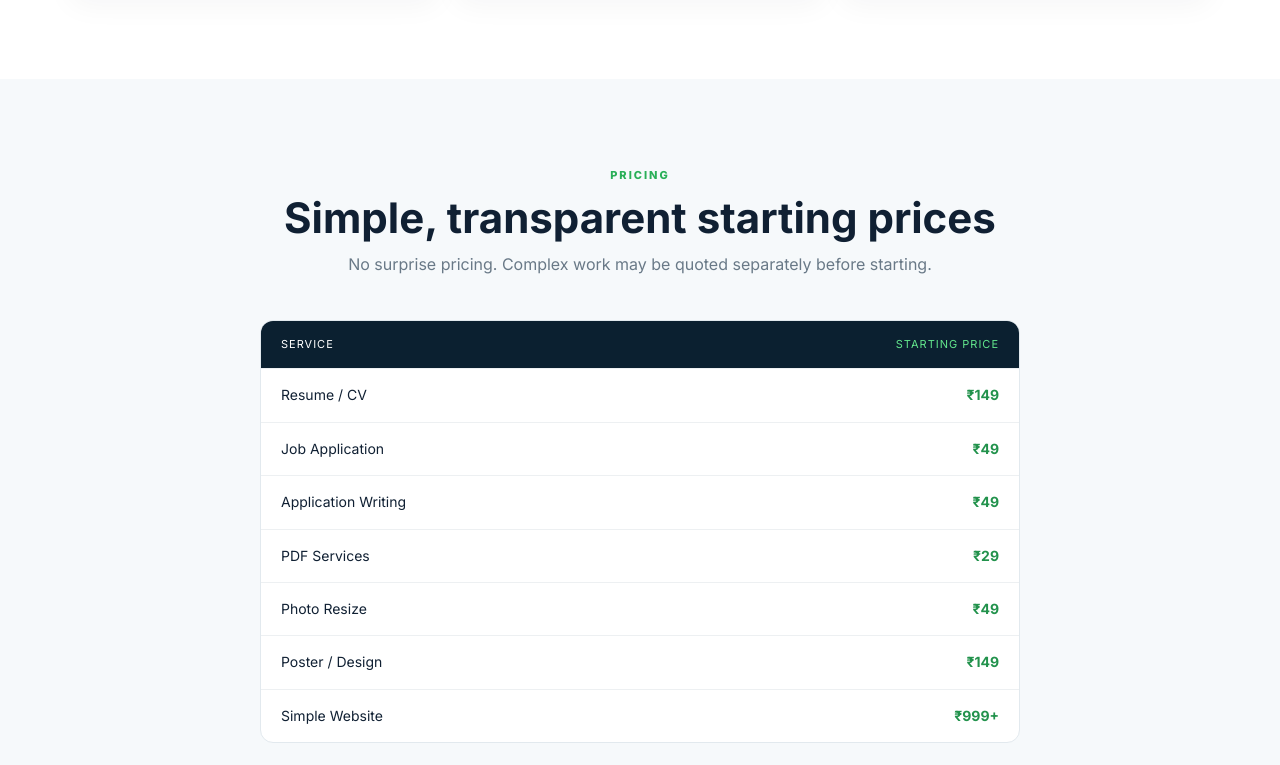
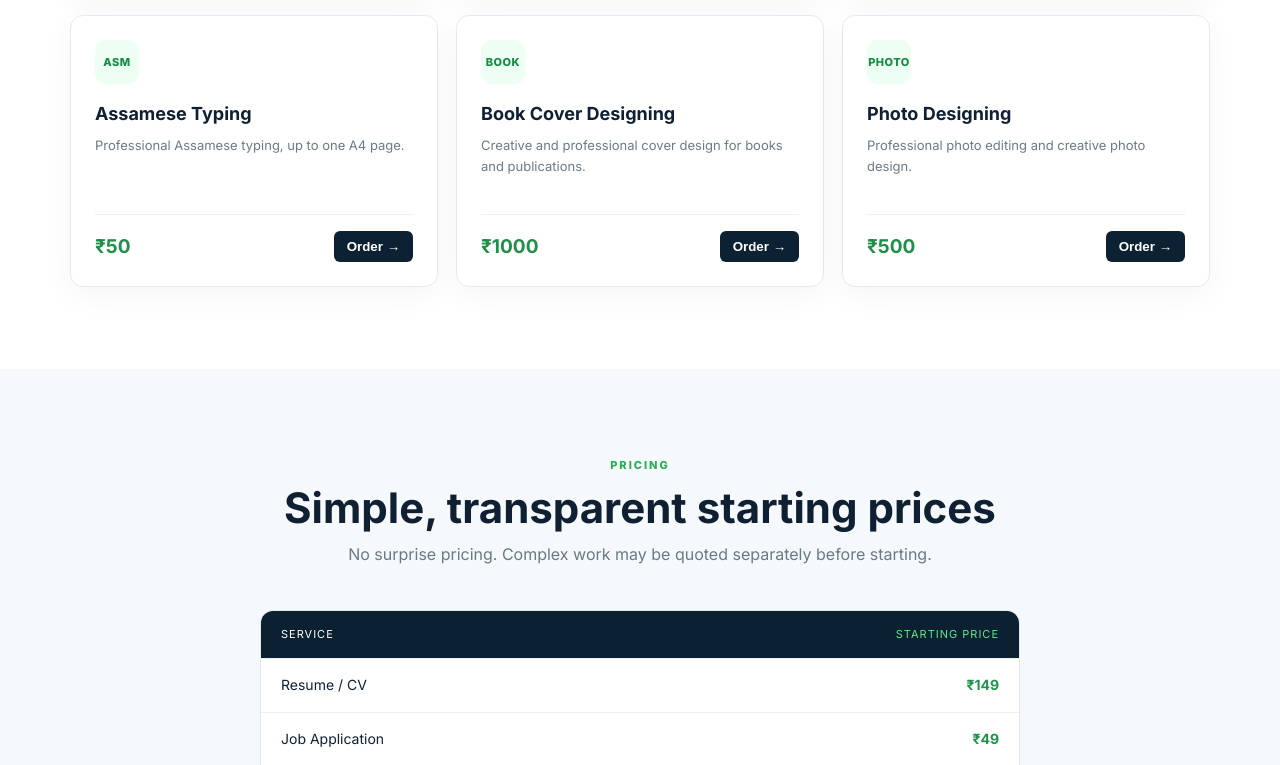
Before and after one commit to nituldeka2026-debug/Assam-Digital-Assist, a plain HTML site: page index.html in a window 1280 px wide. Shown: the part 1855-2620 px from the top of the page. Drawn offline with Linux system fonts and the light colour scheme.

Commit message:
Add files via upload

```diff
--- a/index.html
+++ b/index.html
@@ -61,6 +61,9 @@
 <article class="service"><div class="service-icon">ART</div><h3>Poster / Design</h3><p>Posters, banners and simple promotional designs.</p><div class="service-bottom"><b>₹149</b><button data-service="Poster / Design">Order →</button></div></article>
 <article class="service"><div class="service-icon">NOTE</div><h3>Notes Formatting</h3><p>Typing, structuring and presentation of study notes.</p><div class="service-bottom"><b>₹99</b><button data-service="Notes Formatting">Order →</button></div></article>
 <article class="service featured"><div class="tag">POPULAR</div><div class="service-icon">WEB</div><h3>Simple Website</h3><p>Starter websites for individuals, creators and small businesses.</p><div class="service-bottom"><b>₹999+</b><button data-service="Simple Website">Order →</button></div></article>
+<article class="service"><div class="service-icon">ASM</div><h3>Assamese Typing</h3><p>Professional Assamese typing, up to one A4 page.</p><div class="service-bottom"><b>₹50</b><button data-service="Assamese Typing">Order →</button></div></article>
+<article class="service"><div class="service-icon">BOOK</div><h3>Book Cover Designing</h3><p>Creative and professional cover design for books and publications.</p><div class="service-bottom"><b>₹1000</b><button data-service="Book Cover Designing">Order →</button></div></article>
+<article class="service"><div class="service-icon">PHOTO</div><h3>Photo Designing</h3><p>Professional photo editing and creative photo design.</p><div class="service-bottom"><b>₹500</b><button data-service="Photo Designing">Order →</button></div></article>
 </div>
 </div>
 </section>
@@ -70,7 +73,7 @@
 <div class="heading"><span>PRICING</span><h2>Simple, transparent starting prices</h2><p>No surprise pricing. Complex work may be quoted separately before starting.</p></div>
 <div class="pricing-box">
 <div class="price-row head"><span>Service</span><span>Starting price</span></div>
-<div class="price-row"><span>Resume / CV</span><b>₹149</b></div><div class="price-row"><span>Job Application</span><b>₹49</b></div><div class="price-row"><span>Application Writing</span><b>₹49</b></div><div class="price-row"><span>PDF Services</span><b>₹29</b></div><div class="price-row"><span>Photo Resize</span><b>₹49</b></div><div class="price-row"><span>Poster / Design</span><b>₹149</b></div><div class="price-row"><span>Simple Website</span><b>₹999+</b></div>
+<div class="price-row"><span>Resume / CV</span><b>₹149</b></div><div class="price-row"><span>Job Application</span><b>₹49</b></div><div class="price-row"><span>Application Writing</span><b>₹49</b></div><div class="price-row"><span>PDF Services</span><b>₹29</b></div><div class="price-row"><span>Photo Resize</span><b>₹49</b></div><div class="price-row"><span>Poster / Design</span><b>₹149</b></div><div class="price-row"><span>Simple Website</span><b>₹999+</b></div><div class="price-row"><span>Assamese Typing (1 A4 page)</span><b>₹50</b></div><div class="price-row"><span>Book Cover Designing</span><b>₹1000</b></div><div class="price-row"><span>Photo Designing</span><b>₹500</b></div>
 </div>
 </div>
 </section>
@@ -95,7 +98,7 @@
 <form id="orderForm" class="form">
 <label>Name<input id="name" required placeholder="Your full name"></label>
 <label>Mobile<input id="phone" required inputmode="tel" placeholder="10-digit mobile number"></label>
-<label>Service<select id="service" required><option value="">Choose a service</option><option>Resume / CV</option><option>Job Application</option><option>Application Writing</option><option>PDF Services</option><option>Photo Resize</option><option>Document Formatting</option><option>Poster / Design</option><option>Notes Formatting</option><option>Simple Website</option></select></label>
+<label>Service<select id="service" required><option value="">Choose a service</option><option>Resume / CV</option><option>Job Application</option><option>Application Writing</option><option>PDF Services</option><option>Photo Resize</option><option>Document Formatting</option><option>Poster / Design</option><option>Notes Formatting</option><option>Simple Website</option><option>Assamese Typing</option><option>Book Cover Designing</option><option>Photo Designing</option></select></label>
 <label>Requirements<textarea id="details" required placeholder="Describe what you need..."></textarea></label>
 <button class="btn primary wide" type="submit">Send Order on WhatsApp →</button>
 <small class="form-note">By sending an order, you agree to discuss the service, price and delivery time with Axom Digital Assist on WhatsApp.</small>
```
